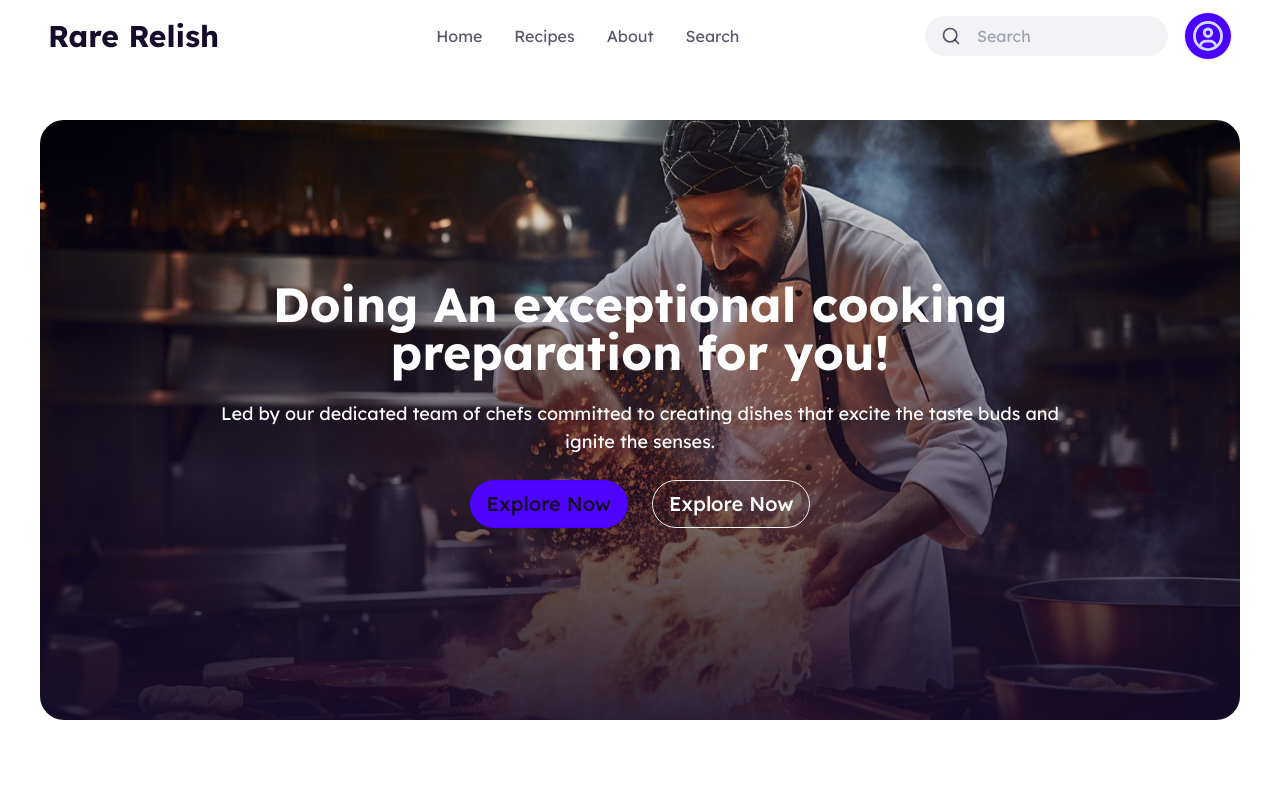
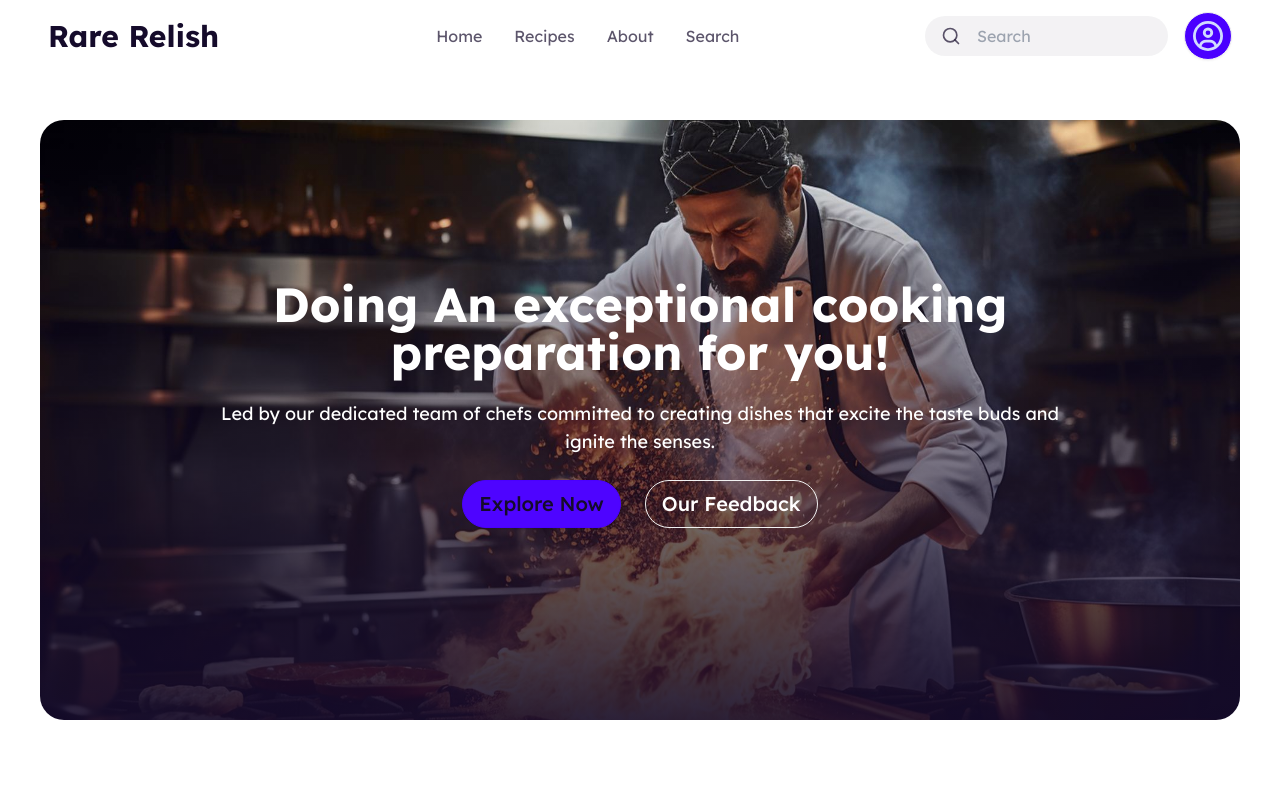
Before and after one commit to 44fahadhasan/b9a7-chefs-table-44fahadhasan, a React (Vite) app: page / in a window 1280 px wide. Shown: the top 800 px of the page. Built offline with nearby package versions, Linux system fonts and the light colour scheme.

Commit message:
bannar button text changed

```diff
--- a/src/components/Bannar/Bannar.jsx
+++ b/src/components/Bannar/Bannar.jsx
@@ -14,7 +14,7 @@ const Bannar = () => {
             Explore Now
           </button>
           <button className="text-xl text-white bg-transparent hover:bg-transparent btn font-medium rounded-full">
-            Explore Now
+            Our Feedback
           </button>
         </div>
       </div>
```
